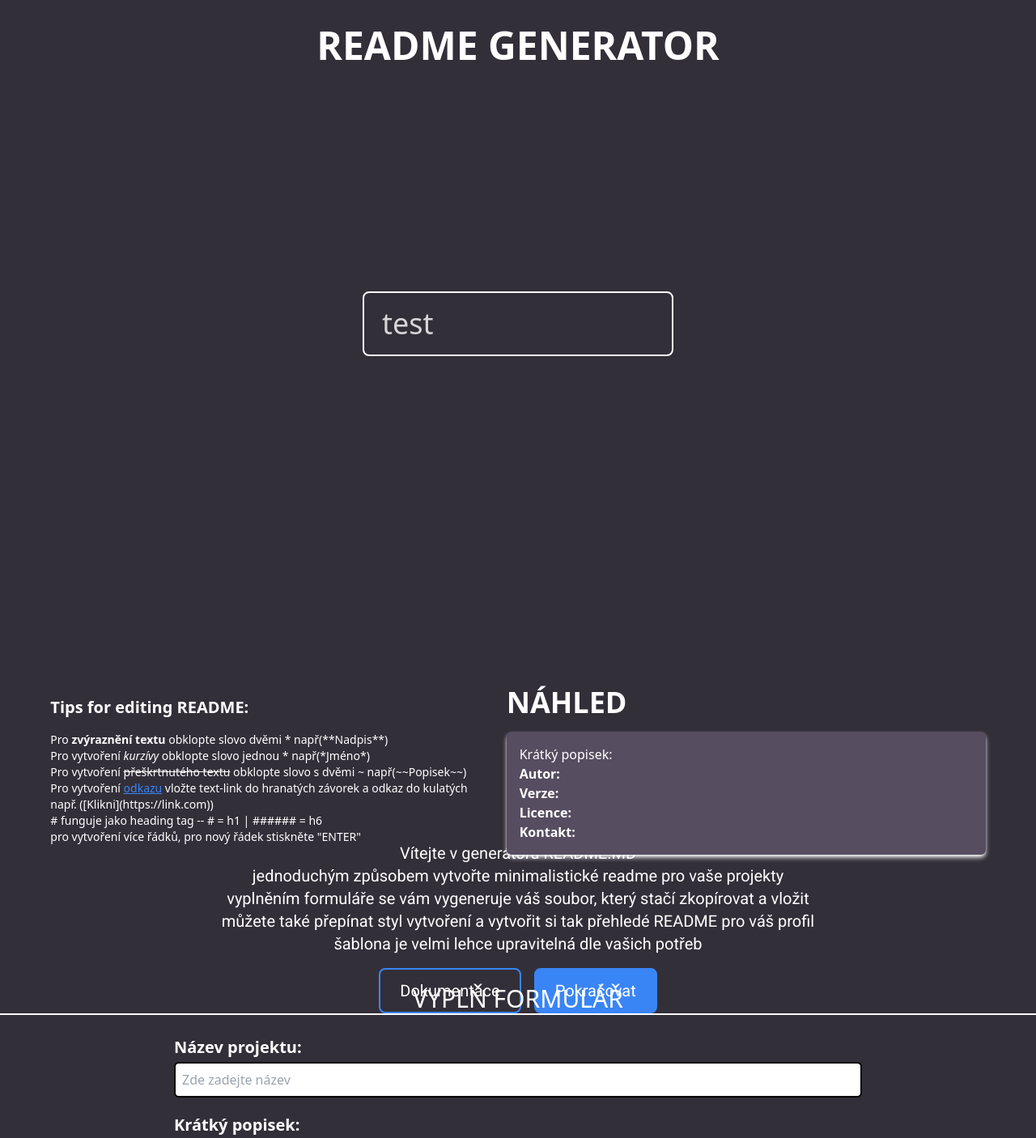
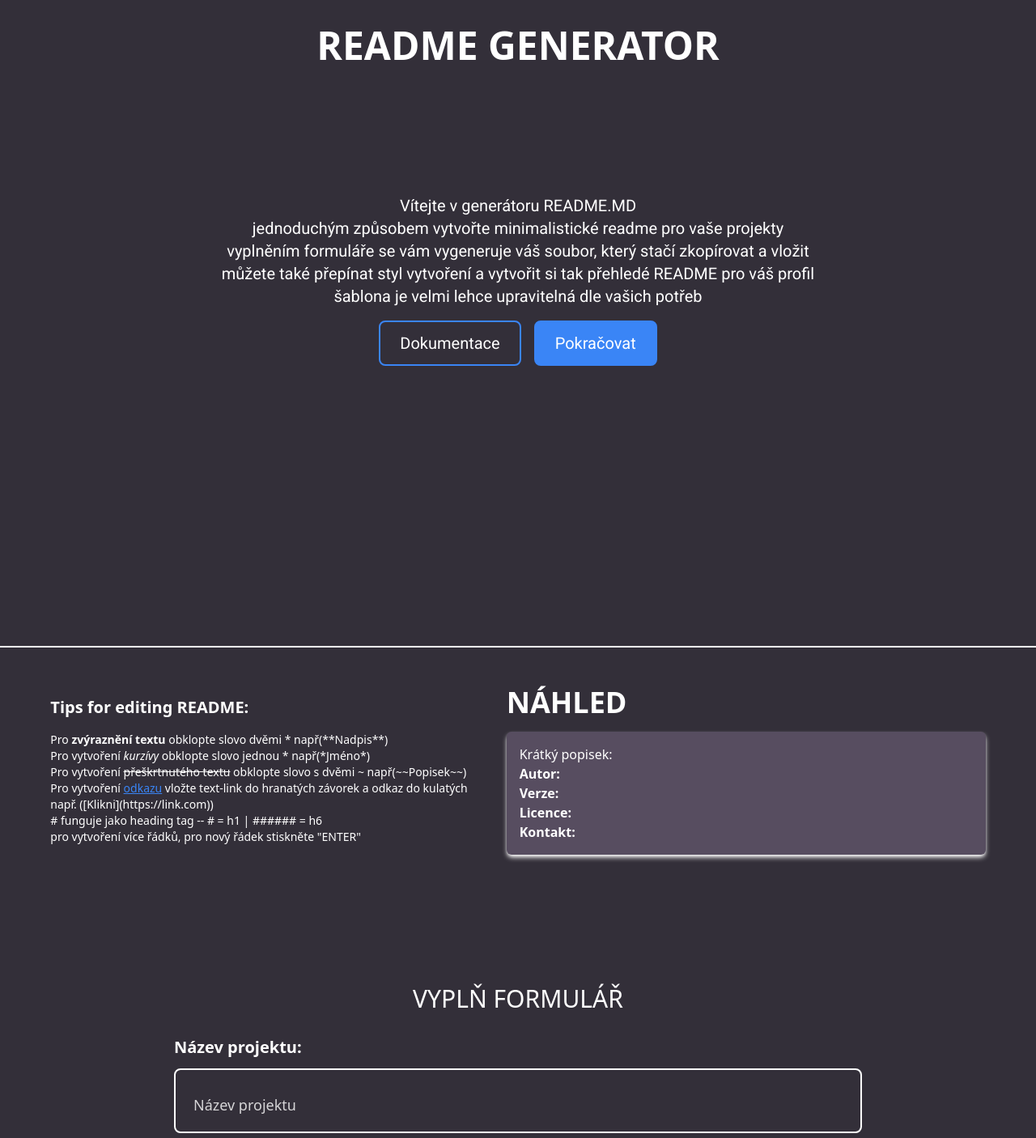
Before and after one commit to OndrejLosensky/generate-readme, a React (Create React App) app: page / in a window 1280 px wide. Shown: the top 1406 px of the page at 81% size. Built offline with nearby package versions, Linux system fonts and the light colour scheme; the HTML template or start-up script is replaced by a standard one.

Commit message:
připojení Inputu do Formu

```diff
--- a/src/components/createReadme/CreateReadme.js
+++ b/src/components/createReadme/CreateReadme.js
@@ -210,14 +210,20 @@ ${newShortDescription}
               <div className='py-0'>
 
                 <Title text="Název projektu:"/>
-                <div className='w-[850px] rounded-md'>
-                  <AddInput
-                    placeholder="Zde zadejte název"
-                    value={title}
-                    onChange={handleTitleChange}
-                    type={"text"}
-                  />
+                <div className='items-center'>
+                  <div className='w-[850px] py-2 items-left rounded-md '>
+                    <label className='relative cursor-pointer w-[850px]'>
+                      <input
+                        type='text'
+                        onChange={handleTitleChange}
+                        placeholder='Input'
+                        className='h-20 pl-4 w-full text-xl text-whiteText bg-darkBg border-white border-2 rounded-lg border-opacity-50 outline-none focus:border-buttonColor placeholder-copiedColor placeholder-opacity-0 transition duration-200'
+                      />
+                      <span className='text-lg text-whiteText text-opacity-80 bg-darkBg absolute left-4 top-0 px-2 transition duration-200 input-text'> Název projektu </span>
+                    </label>
+                  </div>
                 </div>
+
 
                  {/* TEXT AREA pro popisek */}
                  <div>
--- a/src/components/home/Home.js
+++ b/src/components/home/Home.js
@@ -13,12 +13,7 @@ const Home = (props) => {
           <Header/>
           <ScrollProgressBar />
 
-          <div className="h-screen flex justify-center items-center bg-black">
-            <label className='relative cursor-pointer'>
-              <input type="text" placeholder="Input" className='h-20 w-96 px-6 text-4xl text-whiteText bg-darkBg border-white border-2 rounded-lg border-opacity-50 outline-none focus:border-buttonColor placeholder-copiedColor placeholder-opacity-0 transition duration-200' />
-              <span className='text-4xl text-whiteText text-opacity-80 bg-darkBg absolute left-5 top-5 px-1 transition duration-200 input-text'> test </span>
-            </label>
-          </div>
+
 
           <div className='text-whiteText text-xl text-center justify-center font-light pt-60 font-roboto'>
             <p> Vítejte v generátoru README.MD </p>
--- a/src/components/input/AnimatedInput.js
+++ b/src/components/input/AnimatedInput.js
@@ -1,16 +1,10 @@
 import React from "react";
 
-const AnimatedInput = (prompts, type, onChange, placeholder, value) => {
+const AnimatedInput = () => {
     return(
-        <label className='relative cursor-pointer'>
-            <input
-            type={type}
-            placeholder={placeholder}
-            onChange={onChange}
-            value={value}
-            className='h-20/2 w-96/2 px-6 text-4xl text-whiteText bg-darkBg border-white border-2 rounded-lg border-opacity-50 outline-none focus:border-buttonColor placeholder-copiedColor placeholder-opacity-0 transition duration-200' />
-            <span className='text-4xl text-whiteText text-opacity-80 bg-darkBg absolute left-5 top-5 px-1 transition duration-200 input-text'> {prompts.text} </span>
-        </label>
+        <div>
+
+        </div>
     )
 }
 
--- a/src/index.css
+++ b/src/index.css
@@ -4,7 +4,7 @@
 
 input[type="text"]:focus ~ .input-text,
 input[type="text"]:not(:placeholder-shown) ~ .input-text{
-  @apply text-buttonColor transform -translate-y-10 -translate-x-2 scale-75;
+  @apply text-buttonColor transform -translate-y-10 -translate-x-1 scale-90;
 }
 
 
```
